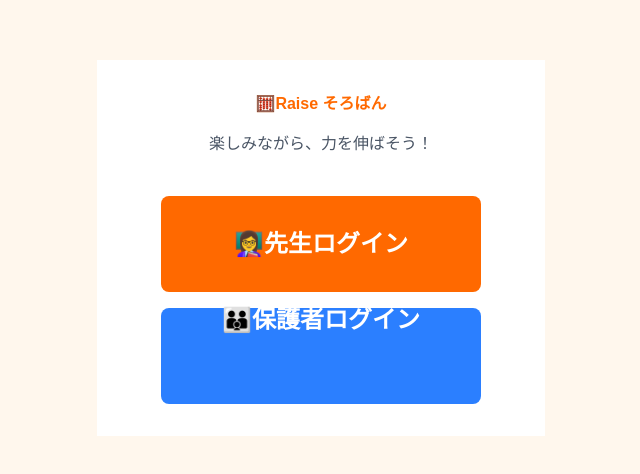
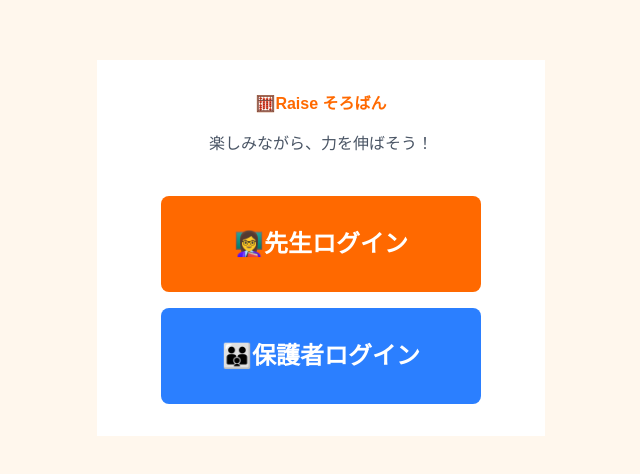
Before and after one commit to Nanoka0717/raise_soroban, a Next.js app: page / in a window 1280 px wide. Shown: the part 152-626 px from the top of the page, without its empty margins (319-959 px from the left). Built offline with nearby package versions, Linux system fonts and the light colour scheme.

Commit message:
ログインボタンの文字位置を修正

```diff
--- a/src/app/page.tsx
+++ b/src/app/page.tsx
@@ -25,9 +25,9 @@
 
          <Link
            href="/students/new/parent/login"
-           className="w-80 h-24 bg-blue-500 text-white rounded-lg text-2xl font-semibold flex items-crnter justify-center whitespace-nowrap leading-none">
+           className="w-80 h-24 bg-blue-500 text-white rounded-lg text-2xl font-semibold flex items-center justify-center whitespace-nowrap leading-none">
 
-               　　　　　　 🧑‍🧑‍🧒保護者ログイン
+         🧑‍🧑‍🧒保護者ログイン
 　　　　　　</Link>
 
         </div>
```
